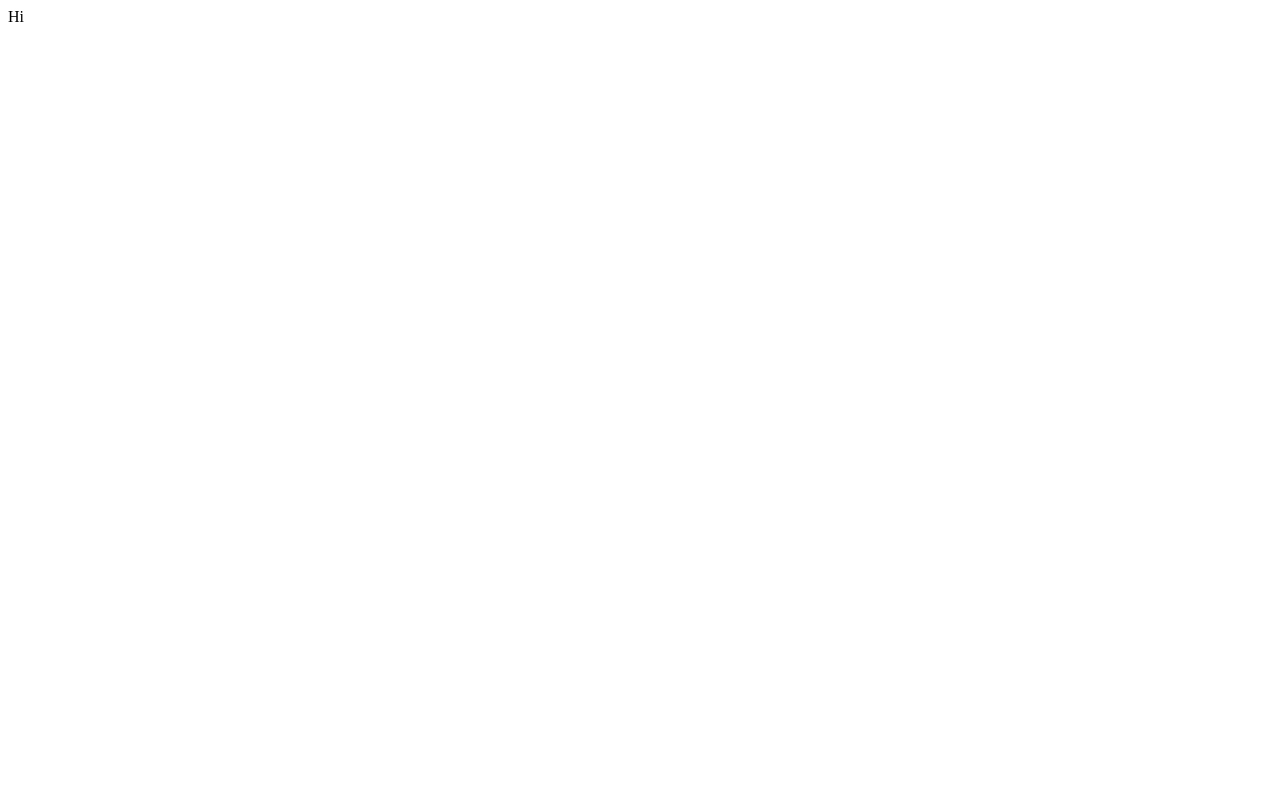
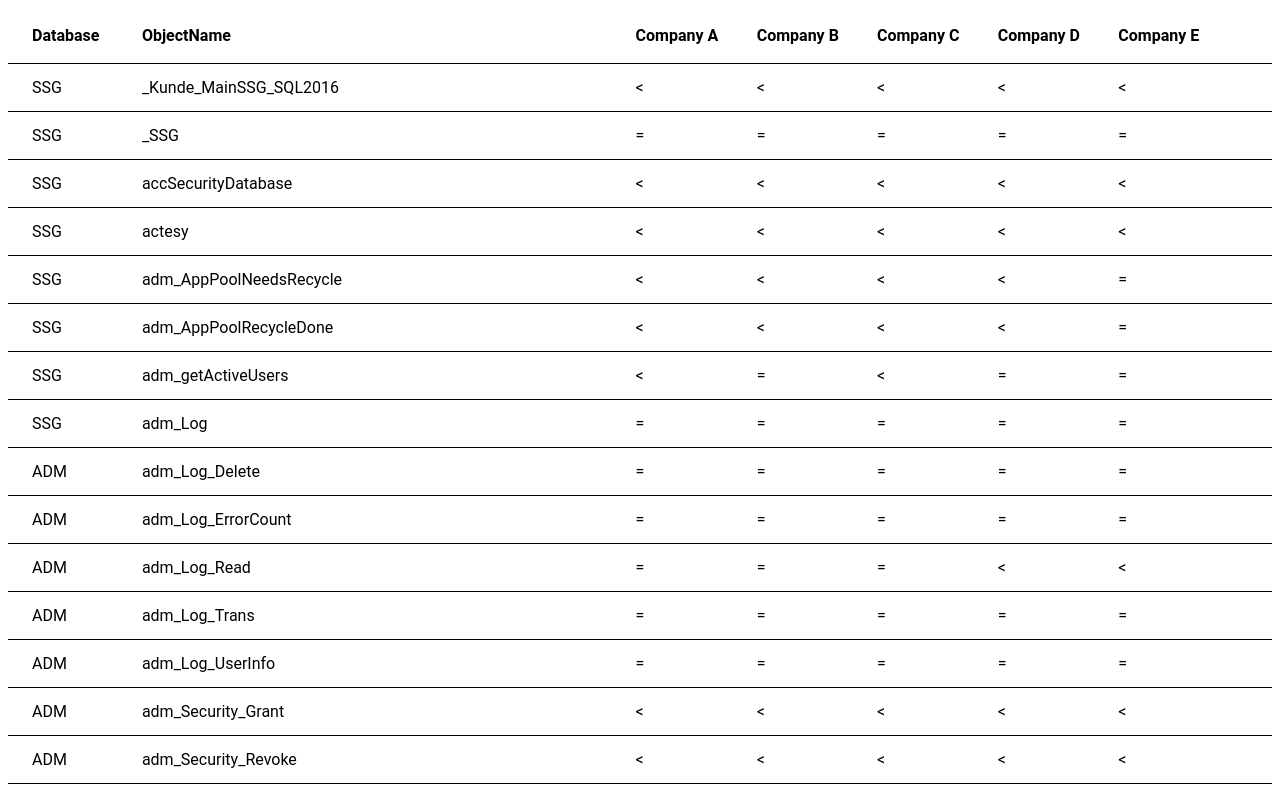
Before and after one commit to tobydao/DataReport, an Angular app: page / in a window 1280 px wide. Shown: the top 799 px of the page. Built offline with nearby package versions, Linux system fonts and the light colour scheme.

Commit message:
table is being displayed

```diff
--- a/src/app/table/table.component.css
+++ b/src/app/table/table.component.css
@@ -0,0 +1,8 @@
+table {
+  width: 100%;
+}
+
+.mat-form-field {
+  font-size: 14px;
+  width: 100%;
+}
--- a/src/app/table/table.component.html
+++ b/src/app/table/table.component.html
@@ -1 +1,9 @@
-<p>Hi</p>
+<table mat-table [dataSource]="data" class="mat-elevation-z8">
+  <ng-container [matColumnDef]="column" *ngFor="let column of displayedColumns">
+    <th mat-header-cell *matHeaderCellDef> {{column}} </th>
+    <td mat-cell *matCellDef="let element"> {{element[column]}} </td>
+  </ng-container>
+
+  <tr mat-header-row *matHeaderRowDef="columnsToDisplay"></tr>
+  <tr mat-row *matRowDef="let row; columns: columnsToDisplay;"></tr>
+</table>
--- a/src/app/table/table.component.ts
+++ b/src/app/table/table.component.ts
@@ -1,4 +1,6 @@
+import { OverlayKeyboardDispatcher } from '@angular/cdk/overlay';
 import { Component, OnInit } from '@angular/core';
+import { MatTableDataSource } from '@angular/material/table';
 import { JSONService } from '../shared/json.service';
 
 @Component({
@@ -9,19 +11,19 @@ import { JSONService } from '../shared/json.service';
 
 export class TableComponent implements OnInit{
   data = [];
-  columns;
+  displayedColumns = [];
+  columnsToDisplay = [];
+  dataSource = new MatTableDataSource<Object>();
 
-  constructor(private jsonService: JSONService) {}
+  constructor(private jsonService: JSONService) {
+    this.jsonService.getJSON().subscribe(json => {
+      this.data = json;
+      this.displayedColumns = Object.keys(this.data[0])
+      this.columnsToDisplay =this.displayedColumns.slice();
+      this.dataSource.data = this.data;
+    })
+  }
 
   ngOnInit(){
-    this.jsonService.getJSON().subscribe(json => {
-      json.map(obj => this.data.push(obj));
-      this.columns =Object.keys(this.data[0]);
-    });
   }
-
-  getColumnRows() {
-    return this.data[0].keys();
-  }
-
 }
--- a/src/styles.css
+++ b/src/styles.css
@@ -1 +1,7 @@
-/* Add application styles & imports to this file! */
+body {
+  font-family: Roboto;
+}
+
+html, body {
+  height: 100%;
+}
--- a/tsconfig.json
+++ b/tsconfig.json
@@ -11,6 +11,8 @@
     "moduleResolution": "node",
     "importHelpers": true,
     "target": "es2015",
+    "resolveJsonModule": true,
+    "esModuleInterop": true,
     "typeRoots": [
       "node_modules/@types"
     ],
```
